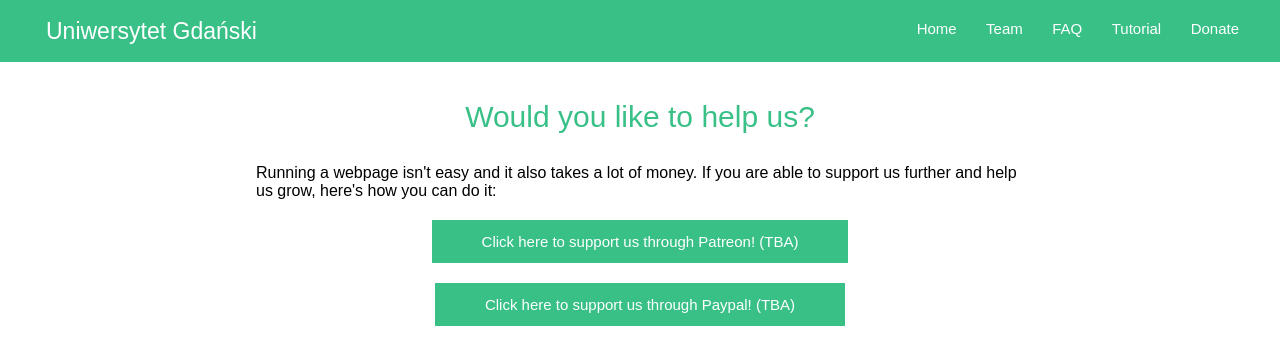
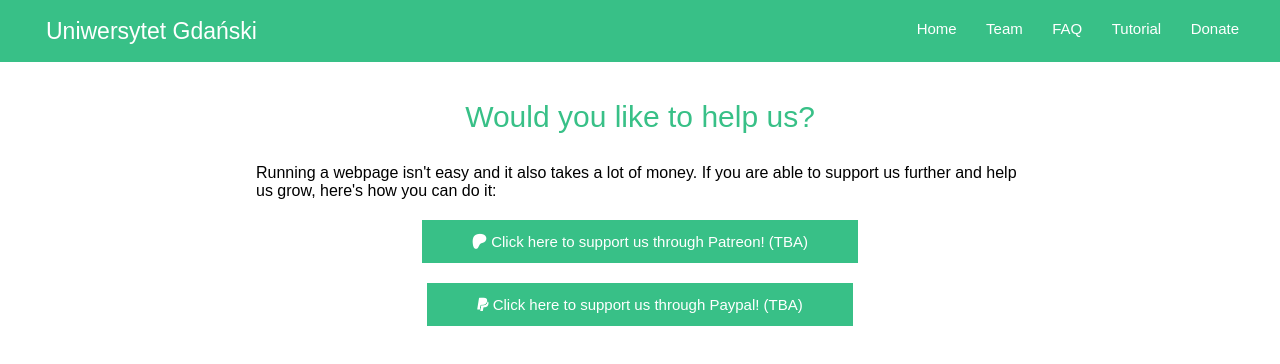
Before and after one commit to NLP-UG-2020-21/Heheszki_Project, a plain HTML site: page donate.html in a window 1280 px wide. Drawn offline with Linux system fonts and the light colour scheme.

Commit message:
fixed icons

```diff
--- a/donate.html
+++ b/donate.html
@@ -6,6 +6,7 @@
         <title>Trans it</title>
         <link rel="stylesheet" href="stylesheet.css">
         <script src="script.js"></script>
+        <script src="https://kit.fontawesome.com/c55b3adb40.js" crossorigin="anonymous"></script>
     </head>
     <body>
         <header>
@@ -29,11 +30,11 @@
             <div id ="please-donate"><p>Running a webpage isn't easy and it also takes a lot of money. If you are able to support us further and help us grow, here's how you can do it:</p>
             <div id="patreon">
             <!-- <i class="fa-brands fa-patreon"></i> -->
-                <p><button type="button" class="do-button">Click here to support us through Patreon! (TBA)</button></p>
+                <p><button type="button" class="do-button"><i class="fa-brands fa-patreon"></i> Click here to support us through Patreon! (TBA)</button></p>
             </div>
             <div id="patreon">
                 <!-- <i class="fa-brands fa-cc-paypal"></i> -->
-                <p><button type="button" class="do-button"> Click here to support us through Paypal! (TBA)</button></p>
+                <p><button type="button" class="do-button"><i class="fa-brands fa-paypal"></i> Click here to support us through Paypal! (TBA)</button></p>
             </div>
         </div>
         </section>
```
